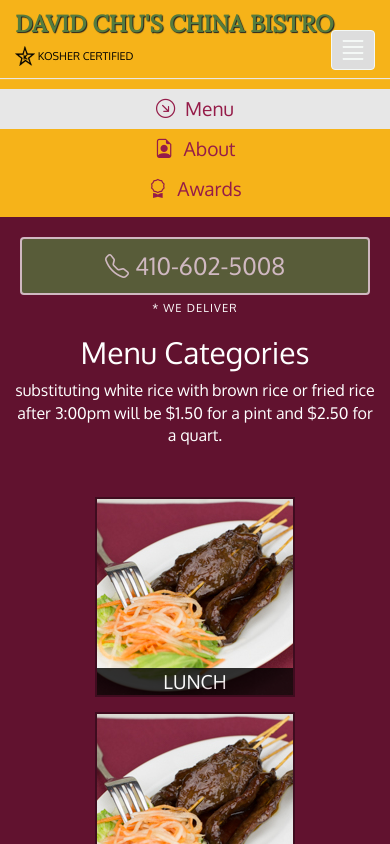
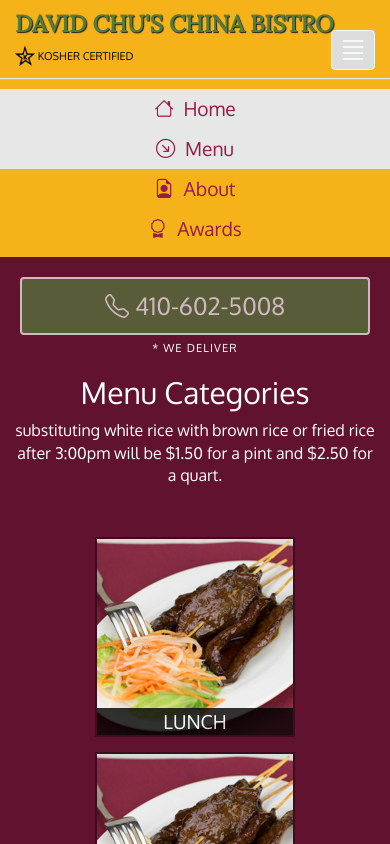
Before and after one commit to Baoalsat/Coursera-web, a plain HTML site: page menu-categories.html in a window 390 px wide. Both pictures are taken after a click on the button "Toggle navigation". Shown: the top 844 px of the page. Drawn offline with nearby package versions, Linux system fonts and the light colour scheme.

Commit message:
Add menu link at menu tilte (xs-device)

```diff
--- a/css/styles1.css
+++ b/css/styles1.css
@@ -293,6 +293,7 @@
   /* Collapsed nav menu glyph */
   font-size: 1em;
   margin-right: 5px;
+  place-items: start;
 }
 #call-bth > a{
   font-size: 1.5em;
--- a/menu-categories.html
+++ b/menu-categories.html
@@ -40,6 +40,11 @@
 
         <div id="collapsable-nav" class="collapse navbar-collapse">
           <ul id="nav-list" class="nav navbar-nav navbar-right">
+
+            <li class="visible-xs active">
+              <a href="index.html">
+                <span class="bi-house"></span> Home</a>
+            </li>
             <li class="active">
               <a href="menu-categories.html">
                 <span class="bi bi-arrow-down-right-circle"></span><br class="hidden-xs"> Menu</a>
```
Also changed, not shown: index.html (+7 -1 lines), single-category.html (+5 -0 lines).
